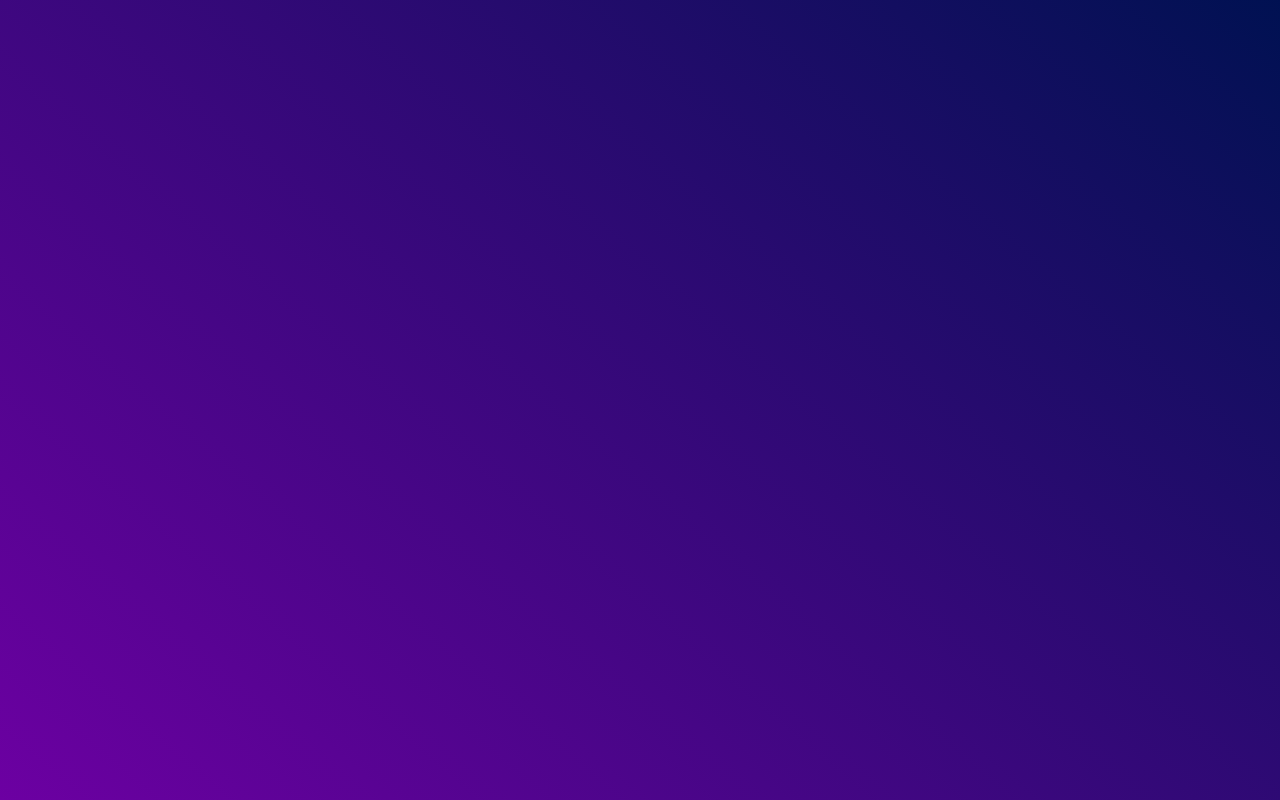
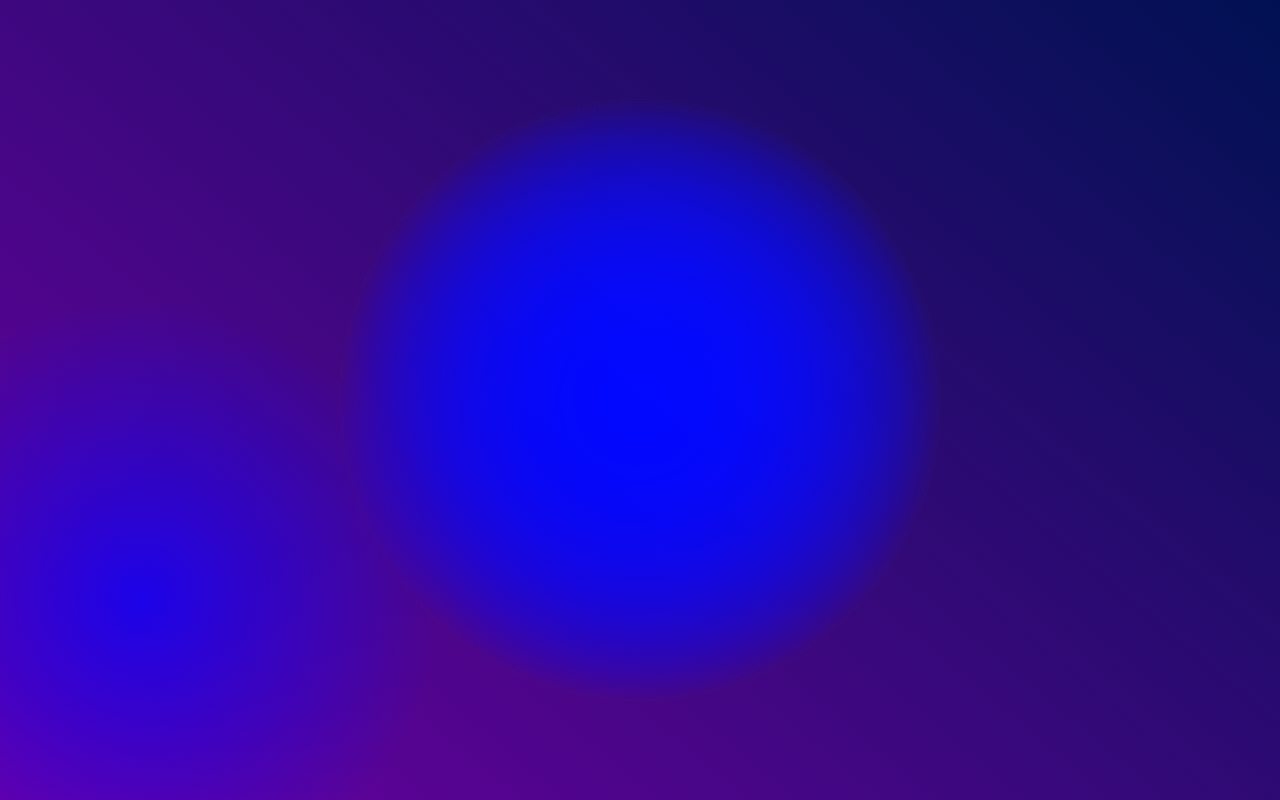
Before and after one commit to TNorsang/CareerPulse, a Next.js app: page / in a window 1280 px wide. Built offline with nearby package versions, Linux system fonts and the light colour scheme.

Commit message:
circular gradient and keyframes added

```diff
--- a/app/page.tsx
+++ b/app/page.tsx
@@ -5,6 +5,10 @@ export default function Home() {
     <div className="gradient-bg">
       <div className="gradients-container">
         <div className="g1"> </div>
+        <div className="g2"> </div>
+        <div className="g3"> </div>
+        <div className="g4"> </div>
+        <div className="g5"> </div>
       </div>
     </div>
   );
--- a/app/styles/globals.css
+++ b/app/styles/globals.css
@@ -22,6 +22,41 @@ body {
   --blending: hard-light;
 }
 
+@keyframes moveInCircle {
+  0% {
+    transform: rotate(0deg);
+  }
+  50% {
+    transform: rotate(180deg);
+  }
+  100% {
+    transform: rotate(360deg);
+  }
+}
+@keyframes moveVertical {
+  0% {
+    transform: translateY(-50%);
+  }
+  50% {
+    transform: translateY(50%);
+  }
+  100% {
+    transform: translateY(-50%);
+  }
+}
+
+@keyframes moveHorizontal {
+  0% {
+    transform: translateX(-50%) translateY(-10%);
+  }
+  50% {
+    transform: translateX(50%) translateY(10%);
+  }
+  100% {
+    transform: translateX(-50%) translateY(-10%);
+  }
+}
+
 .gradient-bg {
   width: 100vw;
   height: 100vh;
@@ -30,4 +65,90 @@ body {
   background: linear-gradient(40deg, var(--color-bg1), var(--color-bg2));
   top: 0;
   left: 0;
+
+  svg {
+    display: none;
+  }
+
+  .gradients-container {
+    width: 100%;
+    height: 100%;
+  }
+
+  .g1 {
+    position: absolute;
+    background: radial-gradient(
+        circle at center,
+        rgba(var(--color1), 0.8) 0,
+        rgba(var(--color1), 0) 50%
+      )
+      no-repeat;
+    mix-blend-mode: var(--blending);
+    width: var(--circle-size);
+    height: var(--circle-size);
+    top: calc(50% - var(--circle-size) / 2);
+    left: calc(50% - var(--circle-size) / 2);
+    opacity: 1;
+  }
+
+  .g2 {
+    position: absolute;
+    background: radial-gradient(
+        circle at center,
+        rgba(var(--color1), 0.8) 0,
+        rgba(var(--color1), 0) 50%
+      )
+      no-repeat;
+    mix-blend-mode: var(--blending);
+    width: var(--circle-size);
+    height: var(--circle-size);
+    top: calc(50% - var(--circle-size) / 2);
+    left: calc(50% - var(--circle-size) / 2);
+    opacity: 1;
+  }
+  .g3 {
+    position: absolute;
+    background: radial-gradient(
+        circle at center,
+        rgba(var(--color1), 0.8) 0,
+        rgba(var(--color1), 0) 50%
+      )
+      no-repeat;
+    mix-blend-mode: var(--blending);
+    width: var(--circle-size);
+    height: var(--circle-size);
+    top: calc(50% - var(--circle-size) / 2 + 200px);
+    left: calc(50% - var(--circle-size) / 2 - 500px);
+    opacity: 1;
+  }
+  .g4 {
+    position: absolute;
+    background: radial-gradient(
+        circle at center,
+        rgba(var(--color1), 0.8) 0,
+        rgba(var(--color1), 0) 50%
+      )
+      no-repeat;
+    mix-blend-mode: var(--blending);
+    width: var(--circle-size);
+    height: var(--circle-size);
+    top: calc(50% - var(--circle-size) / 2);
+    left: calc(50% - var(--circle-size) / 2);
+    opacity: 1;
+  }
+  .g5 {
+    position: absolute;
+    background: radial-gradient(
+        circle at center,
+        rgba(var(--color1), 0.8) 0,
+        rgba(var(--color1), 0) 50%
+      )
+      no-repeat;
+    mix-blend-mode: var(--blending);
+    width: var(--circle-size);
+    height: var(--circle-size);
+    top: calc(50% - var(--circle-size) / 2);
+    left: calc(50% - var(--circle-size) / 2);
+    opacity: 1;
+  }
 }
```
